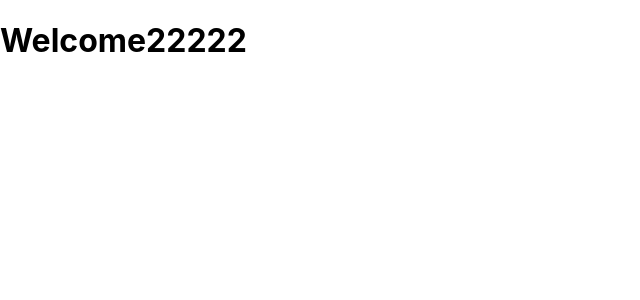
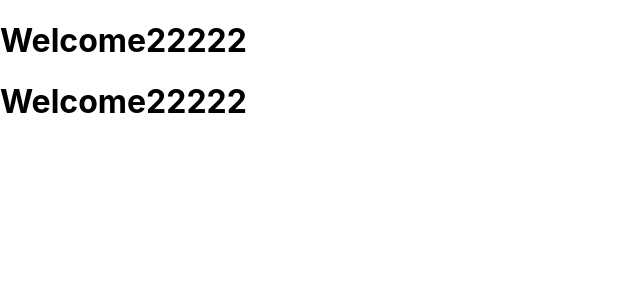
Before and after one commit to stephszxc/OrientPearl, a React (Create React App) app: page / in a window 1280 px wide. Shown: the top 300 px of the page, without its empty margins (0-640 px from the left). Built offline with nearby package versions, Linux system fonts and the light colour scheme.

Commit message:
modified app.js

```diff
--- a/src/App.js
+++ b/src/App.js
@@ -4,8 +4,8 @@ import './App.css';
 
 function App() {
   return (
-      <h1>Welcome22222</h1>
-
+      <><h1>Welcome22222</h1>
+      <h1>Welcome22222</h1></>
   );
 }
 
--- a/src/index.css
+++ b/src/index.css
@@ -9,5 +9,5 @@ body {
 
 code {
   font-family: source-code-pro, Menlo, Monaco, Consolas, 'Courier New',
-    monospace;
+    monospace , tahoma;
 }
```
